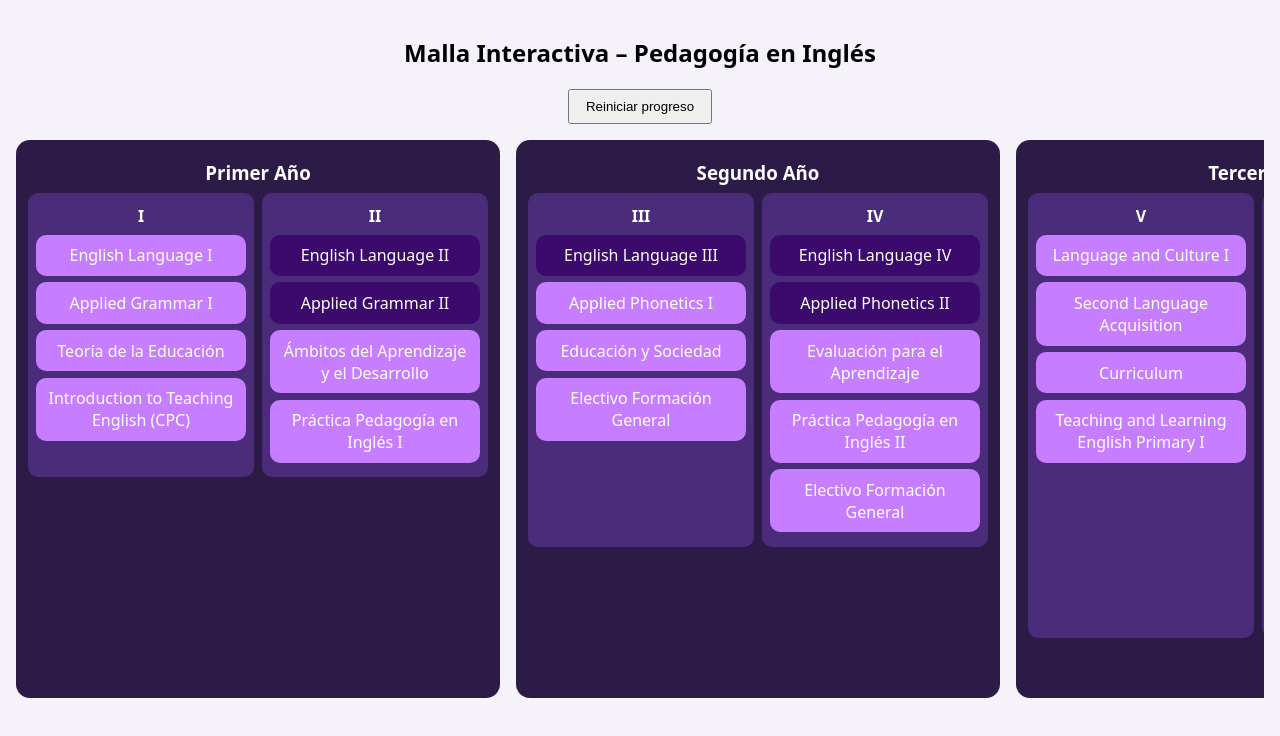
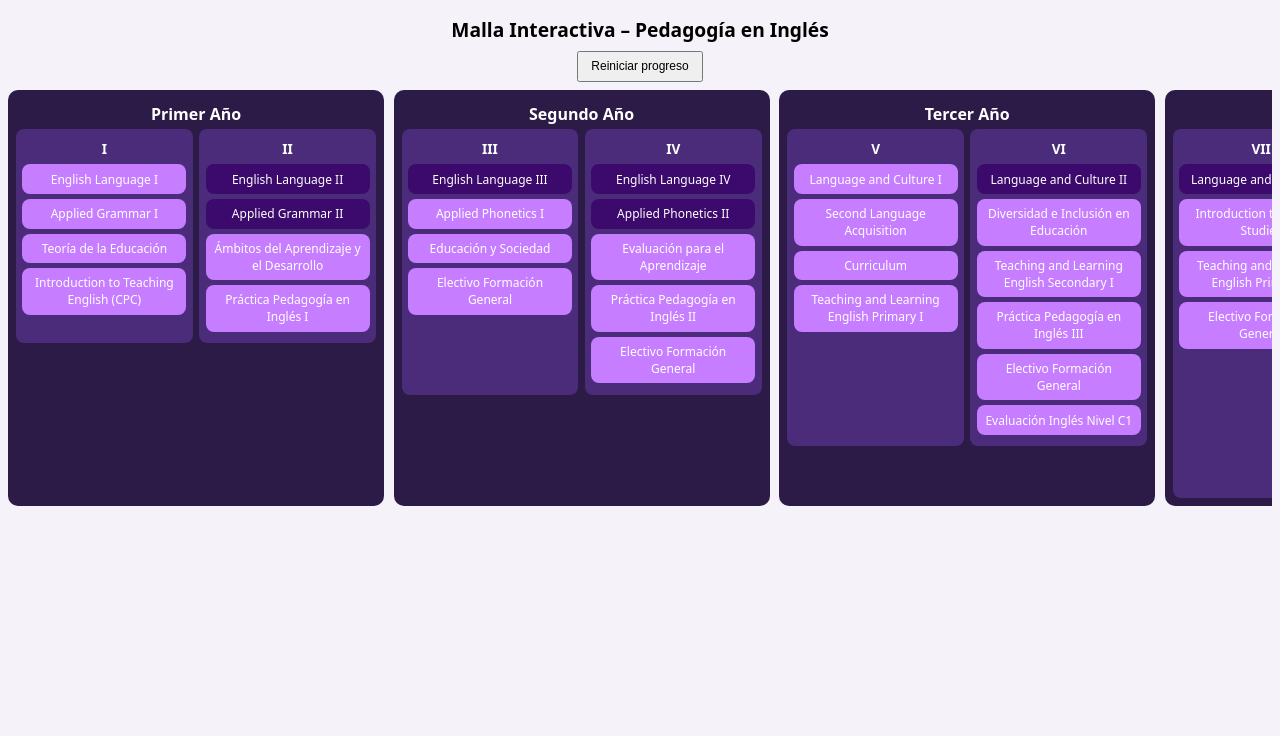
Before and after one commit to creativeauto/Malla-Interactiva-PEI, a plain HTML site: page index.html in a window 1280 px wide. Drawn offline with Linux system fonts and the light colour scheme.

Commit message:
Update style.css

```diff
--- a/style.css
+++ b/style.css
@@ -1,15 +1,81 @@
-body{font-family:system-ui,sans-serif;background:#F6F2FA;margin:0;padding:1rem}
-h2{text-align:center}
-.malla{display:flex;gap:1rem;overflow-x:auto}
-.anio{background:#2D1B47;border-radius:14px;min-width:460px;padding:.75rem}
-.anio h3{color:white;text-align:center;margin:.5rem 0}
-.semestres{display:grid;grid-template-columns:1fr 1fr;gap:.5rem}
-.semestre-col{background:#4A2C7A;border-radius:10px;padding:.5rem}
-.semestre-col h4{color:white;text-align:center;margin:.25rem 0 .5rem}
+body{
+  font-family:system-ui,sans-serif;
+  background:#F6F2FA;
+  margin:0;
+  padding:.5rem;
+  font-size:14px;
+}
+
+h2{
+  text-align:center;
+  font-size:1.2rem;
+  margin:.5rem 0;
+}
+
+.malla{
+  display:flex;
+  gap:.6rem;
+  overflow-x:auto;
+}
+
+.anio{
+  background:#2D1B47;
+  border-radius:10px;
+  min-width:360px;
+  padding:.5rem;
+}
+
+.anio h3{
+  color:white;
+  text-align:center;
+  margin:.3rem 0;
+  font-size:1rem;
+}
+
+.semestres{
+  display:grid;
+  grid-template-columns:1fr 1fr;
+  gap:.4rem;
+}
+
+.semestre-col{
+  background:#4A2C7A;
+  border-radius:8px;
+  padding:.4rem;
+}
+
+.semestre-col h4{
+  color:white;
+  text-align:center;
+  margin:.2rem 0 .4rem;
+  font-size:.85rem;
+}
+
 .materia{
- background:#3C096C;color:white;border-radius:10px;
- padding:.6rem;margin-bottom:.4rem;text-align:center;
- cursor:pointer;transition:.3s}
-.materia.habilitada{background:#C77DFF}
-.materia.aprobada{background:#EBC9FF;color:#7ed957;text-decoration:line-through}
-button{margin:1rem auto;display:block;padding:.5rem 1rem}
+  background:#3C096C;
+  color:white;
+  border-radius:8px;
+  padding:.4rem;
+  margin-bottom:.3rem;
+  text-align:center;
+  cursor:pointer;
+  transition:.3s;
+  font-size:.75rem;
+}
+
+.materia.habilitada{
+  background:#C77DFF;
+}
+
+.materia.aprobada{
+  background:#EBC9FF;
+  color:#7ed957;
+  text-decoration:line-through;
+}
+
+button{
+  margin:.5rem auto;
+  display:block;
+  padding:.4rem .8rem;
+  font-size:.75rem;
+}
```
